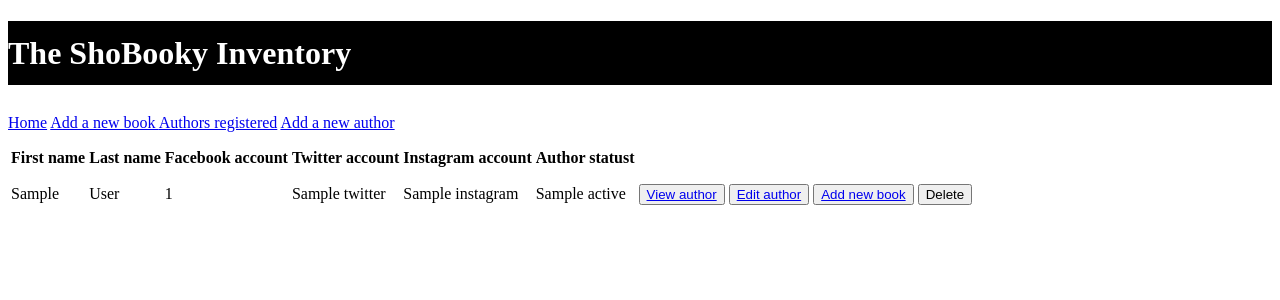
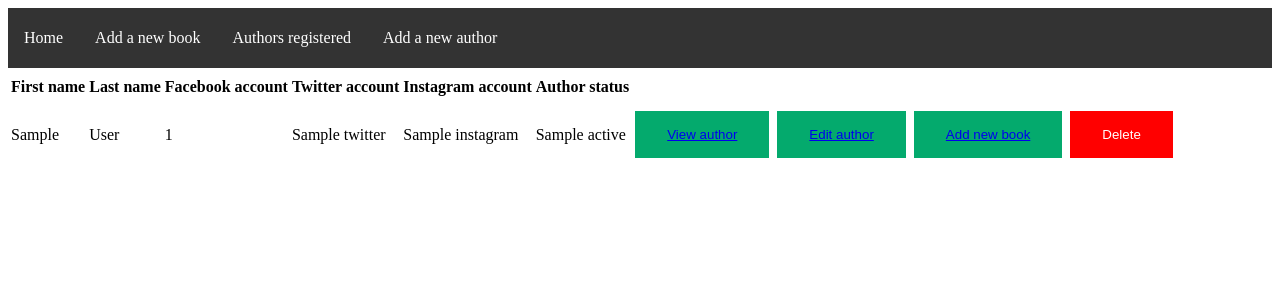
Before and after one commit to CodeEvent/week5_shop_project, a Flask app: page /authors in a window 1280 px wide. Shown: the top 300 px of the page. Run offline with Flask 2, Linux system fonts and the light colour scheme; a database or web service that is not in the repository returns one stand-in record (values such as "Sample title"); some libraries are stand-ins or nearby versions.

Commit message:
friday commit @12:43pm

```diff
--- a/templates/authors/index.html
+++ b/templates/authors/index.html
@@ -10,11 +10,7 @@
         <th>Facebook account</th>
         <th>Twitter account</th>
         <th>Instagram account</th>
-        <th>Author statust</th>
-
-
-
-
+        <th>Author status</th>
     </tr>
 
     {% for author in authors %}
--- a/templates/authors/show.html
+++ b/templates/authors/show.html
@@ -3,8 +3,8 @@
 {% block content %}
 
 
-</h3>First name</h3>
-<h4>{{author.first_name}}h4>
+<h3>First name</h3>
+<h4>{{author.first_name}}</h4>
 
 <h3>Last name</h3>
 <h4>{{author.last_name}}</h4>
--- a/templates/base.html
+++ b/templates/base.html
@@ -8,37 +8,82 @@
         <title>ShoBook Invetory</title>
 
         <style>
+
+            .header {
+                background-color: blue;
+                text-align: center;
+                padding: 20px;
+              }
+
+
             body {
                 background-color: white;
-                color: black;
                 text-align: left;
                 line-height: 2;
             }
+                ul {
+                    list-style-type: none;
+                    margin: 0;
+                    padding: 0;
+                    overflow: hidden;
+                    background-color: #333;
+                  }
 
-            h1 {
-                background-color: black;
-                color: white;
+                  li {
+                    float: left;
+                  }
+
+                  li a {
+                    display: block;
+                    color: white;
+                    text-align: center;
+                    padding: 14px 16px;
+                    text-decoration: none;
+                  }
+
+                  /* Change the link color to #111 (black) on hover */
+                  li a:hover {
+                    background-color: #111;
+                  }
+
+
+                  button, input[type=button], input[type=reset] {
+                    background-color: #04AA6D;
+                    border: none;
+                    color: white;
+                    padding: 16px 32px;
+                    text-decoration: none;
+                    margin: 4px 2px;
+                    cursor: pointer;
+                  }
+
+                  input[type=submit] {
+                    background-color: red;
+                    border: none;
+                    color: white;
+                    padding: 16px 32px;
+                    text-decoration: none;
+                    margin: 4px 2px;
+                    cursor: pointer;
+                  }
+
         </style>
 
     </head>
-    <body>
-        <header>
 
-            <h1>The ShoBooky Inventory</h1>
-
-        </header>
-        <nav class="menu">
+    <header>
 
 
-            <a href="/books">Home</a>
-            <a href="/books/new">Add a new book </a>
-            <a href="/authors"> Authors registered</a>
-            <a href="/authors/new"></i> Add a new author</a>
+    </header>
+    <body>
 
+        <ul>
+            <li><a href="/books">Home</a></li>
+            <li><a href="/books/new">Add a new book </a></li>
+            <li><a href="/authors"> Authors registered</a></li>
+            <li><a href="/authors/new"></i> Add a new author</a>
 
-
-
-        </nav>
+        </ul>
         <section id="content">
 
             {% block content %}
```
Also changed, not shown: templates/books/delete.html (deleted, +0 -16 lines).
